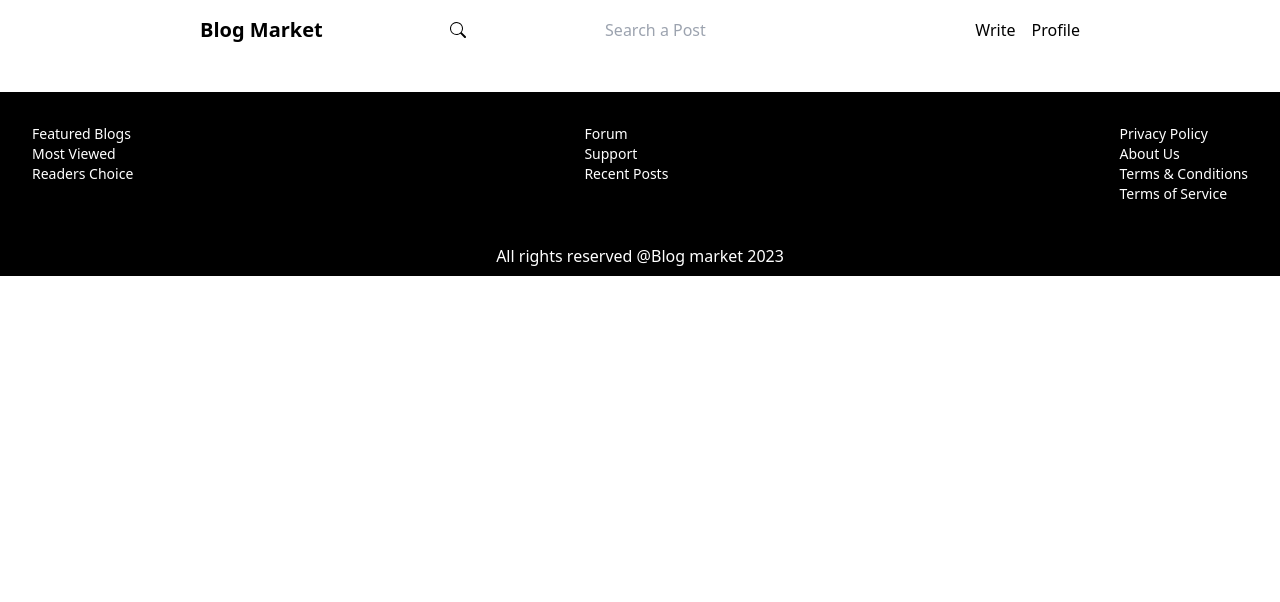
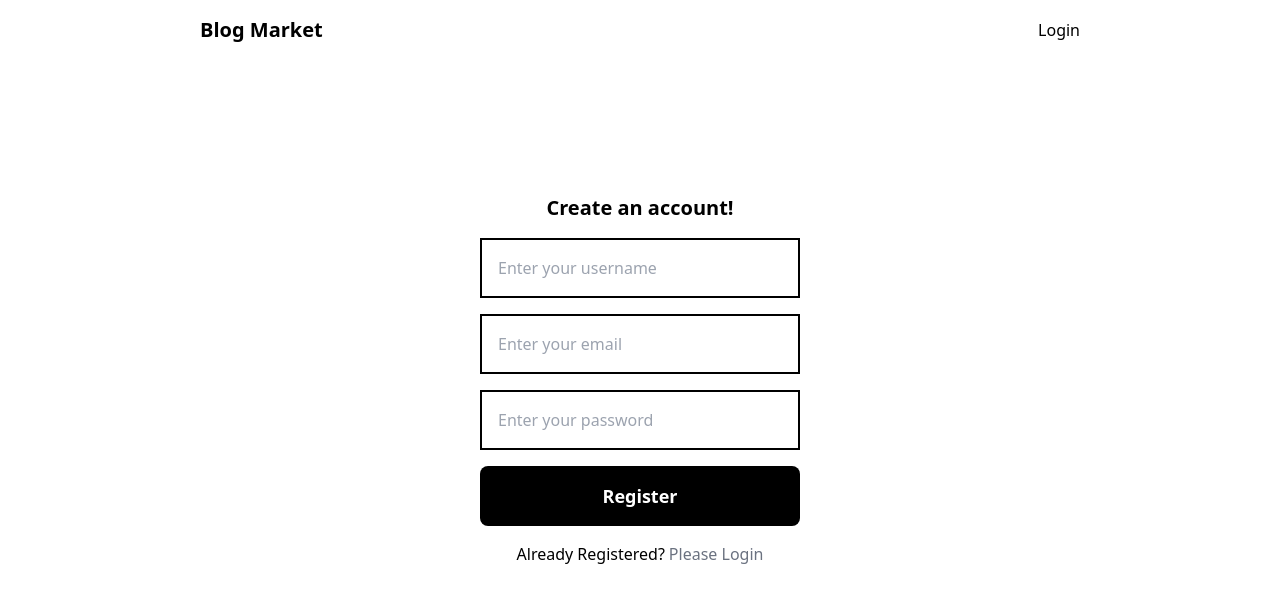
Before and after one commit to anikjoyy/blog-application, a React (Vite) app in the folder frontend/: page /register in a window 1280 px wide. Shown: the top 602 px of the page. Built offline with nearby package versions, Linux system fonts and the light colour scheme.

Commit message:
post details page created

```diff
--- a/frontend/src/App.jsx
+++ b/frontend/src/App.jsx
@@ -1,16 +1,18 @@
-import Footer from './components/Footer';
-import Navbar from './components/Navbar';
 import { Route, Routes } from 'react-router-dom';
 import Home from './pages/Home';
+import Login from './pages/Login';
+import Register from './pages/Register';
+import PostDetails from './pages/PostDetails';
 
 function App() {
   return (
     <div>
-      <Navbar />
       <Routes>
         <Route path='/' element={<Home />} />
+        <Route path='/login' element={<Login />} />
+        <Route path='/register' element={<Register />} />
+        <Route path='/posts/post/:id' element={<PostDetails />}></Route>
       </Routes>
-      <Footer />
     </div>
   );
 }
--- a/frontend/src/components/Homeposts.jsx
+++ b/frontend/src/components/Homeposts.jsx
@@ -3,7 +3,11 @@ const Homeposts = () => {
     <div className='w-full flex mt-8 space-x-4'>
       {/* left side  */}
       <div className='w-[35%] h-[200px] flex justify-center items-center'>
-        <img src='' alt='' className='h-full w-full object-cover' />
+        <img
+          src='https://i.ibb.co/HhJBj0v/reception.jpg'
+          alt=''
+          className='h-full w-full object-cover'
+        />
       </div>
       {/* right side  */}
       <div className='flex flex-col w-[65%]'>
--- a/frontend/src/components/Navbar.jsx
+++ b/frontend/src/components/Navbar.jsx
@@ -2,7 +2,7 @@ import { Link } from 'react-router-dom';
 import { BsSearch } from 'react-icons/bs';
 
 const Navbar = () => {
-  const user = true;
+  const user = false;
   return (
     <div className='flex items-center justify-between px-6 md:px-[200px] py-4'>
       <h1 className='text-lg md:text-xl font-extrabold'>
--- a/frontend/src/pages/Home.jsx
+++ b/frontend/src/pages/Home.jsx
@@ -1,12 +1,18 @@
 import Homeposts from '../components/Homeposts';
+import Navbar from '../components/Navbar';
+import Footer from '../components/Footer';
 
 const Home = () => {
   return (
-    <div className='px-8 md:px-[200px]'>
-      <Homeposts />
-      <Homeposts />
-      <Homeposts />
-    </div>
+    <>
+      <Navbar />
+      <div className='px-8 md:px-[200px]'>
+        <Homeposts />
+        <Homeposts />
+        <Homeposts />
+      </div>
+      <Footer />
+    </>
   );
 };
 
--- /dev/null
+++ b/frontend/src/pages/Login.jsx
@@ -0,0 +1,44 @@
+import { Link } from 'react-router-dom';
+
+const Login = () => {
+  return (
+    <>
+      <div className='flex items-center justify-between px-6 md:px-[200px] py-4'>
+        <h1 className='text-lg md:text-xl font-extrabold'>
+          <Link to='/'>Blog Market</Link>
+        </h1>
+        <h3>
+          <Link to='/register'>Register</Link>
+        </h3>
+      </div>
+      <div className='w-full flex justify-center items-center h-[80vh]'>
+        <div className='flex flex-col justify-center items-center space-y-4 w-[80%] md:w-[25%]'>
+          <h1 className='text-xl font-bold text-left'>
+            Log in to your account!
+          </h1>
+          <input
+            className='w-full px-4 py-4 border-2 border-black outline-0'
+            type='email'
+            placeholder='Enter your email'
+          />
+          <input
+            className='w-full px-4 py-4 border-2 border-black outline-0'
+            type='password'
+            placeholder='Enter your password'
+          />
+          <button className='w-full px-4 py-4 text-lg font-bold text-white bg-black rounded-lg hover:bg-gray-500 hover:text-black'>
+            Log in
+          </button>
+          <div className='flex justify-center items-center space-x-3'>
+            <p>New Here?</p>
+            <p className='text-gray-500 hover:text-black'>
+              <Link to='/register'>Register Now</Link>
+            </p>
+          </div>
+        </div>
+      </div>
+    </>
+  );
+};
+
+export default Login;
--- /dev/null
+++ b/frontend/src/pages/PostDetails.jsx
@@ -0,0 +1,93 @@
+import Footer from '../components/Footer';
+import Navbar from '../components/Navbar';
+import { BiEdit } from 'react-icons/bi';
+import { MdDelete } from 'react-icons/md';
+
+const PostDetails = () => {
+  return (
+    <div>
+      <Navbar />
+      <div className='px-8 md:px-[200px] mt-8'>
+        <div className='flex justify-between items-center'>
+          <h1 className='text-2xl md:text-3xl font-bold text-black'>
+            10 Uses of Artificial Intelligence in Day to Day Life
+          </h1>
+          <div className='flex items-center justify-center space-x-2'>
+            <p>
+              <BiEdit />
+            </p>
+            <p>
+              <MdDelete />
+            </p>
+          </div>
+        </div>
+        <div className='flex items-center justify-between mt-2 md:mt-4'>
+          <p className=''>@anikjoyy</p>
+          <div className='flex space-x-2'>
+            <p>24/09/2023</p>
+            <p>19:24</p>
+          </div>
+        </div>
+        <img
+          src='https://i.ibb.co/HhJBj0v/reception.jpg'
+          alt=''
+          className='w-full mx-auto mt-8'
+        />
+        <p className='mx-auto mt-8'>
+          Lorem ipsum dolor sit amet consectetur adipisicing elit. Quod, non
+          deleniti nisi earum nobis ut, reiciendis ducimus eaque vero tempora
+          officia itaque, obcaecati autem delectus ad quidem quis quia in?
+          Fugiat corporis et impedit odit vero ad aliquam est saepe mollitia
+          recusandae nisi opt
+        </p>
+        <div className='flex items-center mt-8 space-x-4 font-semibold'>
+          <p>Categories:</p>
+          <div className='flex justify-center items-center space-x-2'>
+            <div className='bg-gray-300 rounded-lg px-3 py-1'>Tech</div>
+            <div className='bg-gray-300 rounded-lg px-3 py-1'>AI</div>
+          </div>
+        </div>
+        {/* all comments  */}
+        <div className='flex flex-col mt-4'>
+          <h3 className='mt-6 mb-4 font-semibold'>Comments:</h3>
+          {/* comments  */}
+          <div className='px-2 py-2 bg-gray-200 rounded-lg'>
+            <div className='flex items-center justify-between'>
+              <h3 className='font-bold text-gray-600'>ANikhooy</h3>
+              <div className='flex justify-center items-center space-x-4'>
+                <p className='text-gray-500 text-sm'>24/09/2023</p>
+                <p className='text-gray-500 text-sm'>21:23</p>
+                <div className='flex items-center justify-center space-x-2'>
+                  <p>
+                    <BiEdit />
+                  </p>
+                  <p>
+                    <MdDelete />
+                  </p>
+                </div>
+              </div>
+            </div>
+            <p className='px-4 mt-2'>
+              Lorem, ipsum dolor sit amet consectetur adipisicing elit. Nulla
+              necessitatibus dolore iure?
+            </p>
+          </div>
+        </div>
+        {/* write a comment  */}
+        <div className='w-full flex flex-col mt-4 md:flex-col lg:flex-row'>
+          <input
+            className='lg:w-[80%] outline-none py-2 px-4 mt-4 md:mt-0'
+            placeholder='Write a comment'
+            type='text'
+          />
+          <button className='lg:w-[20%] mt-4 md:mt-2 px-4 py-2 bg-black text-white hover:bg-gray-500'>
+            Add Comment
+          </button>
+        </div>
+      </div>
+      <Footer />
+    </div>
+  );
+};
+
+export default PostDetails;
--- /dev/null
+++ b/frontend/src/pages/Register.jsx
@@ -0,0 +1,47 @@
+import { Link } from 'react-router-dom';
+
+const Register = () => {
+  return (
+    <>
+      <div className='flex items-center justify-between px-6 md:px-[200px] py-4'>
+        <h1 className='text-lg md:text-xl font-extrabold'>
+          <Link to='/'>Blog Market</Link>
+        </h1>
+        <h3>
+          <Link to='/login'>Login</Link>
+        </h3>
+      </div>
+      <div className='w-full flex justify-center items-center h-[80vh]'>
+        <div className='flex flex-col justify-center items-center space-y-4 w-[80%] md:w-[25%]'>
+          <h1 className='text-xl font-bold text-left'>Create an account!</h1>
+          <input
+            className='w-full px-4 py-4 border-2 border-black outline-0'
+            type='text'
+            placeholder='Enter your username'
+          />
+          <input
+            className='w-full px-4 py-4 border-2 border-black outline-0'
+            type='email'
+            placeholder='Enter your email'
+          />
+          <input
+            className='w-full px-4 py-4 border-2 border-black outline-0'
+            type='password'
+            placeholder='Enter your password'
+          />
+          <button className='w-full px-4 py-4 text-lg font-bold text-white bg-black rounded-lg hover:bg-gray-500 hover:text-black'>
+            Register
+          </button>
+          <div className='flex justify-center items-center space-x-1'>
+            <p>Already Registered?</p>
+            <p className='text-gray-500 hover:text-black'>
+              <Link to='/login'>Please Login</Link>
+            </p>
+          </div>
+        </div>
+      </div>
+    </>
+  );
+};
+
+export default Register;
```
